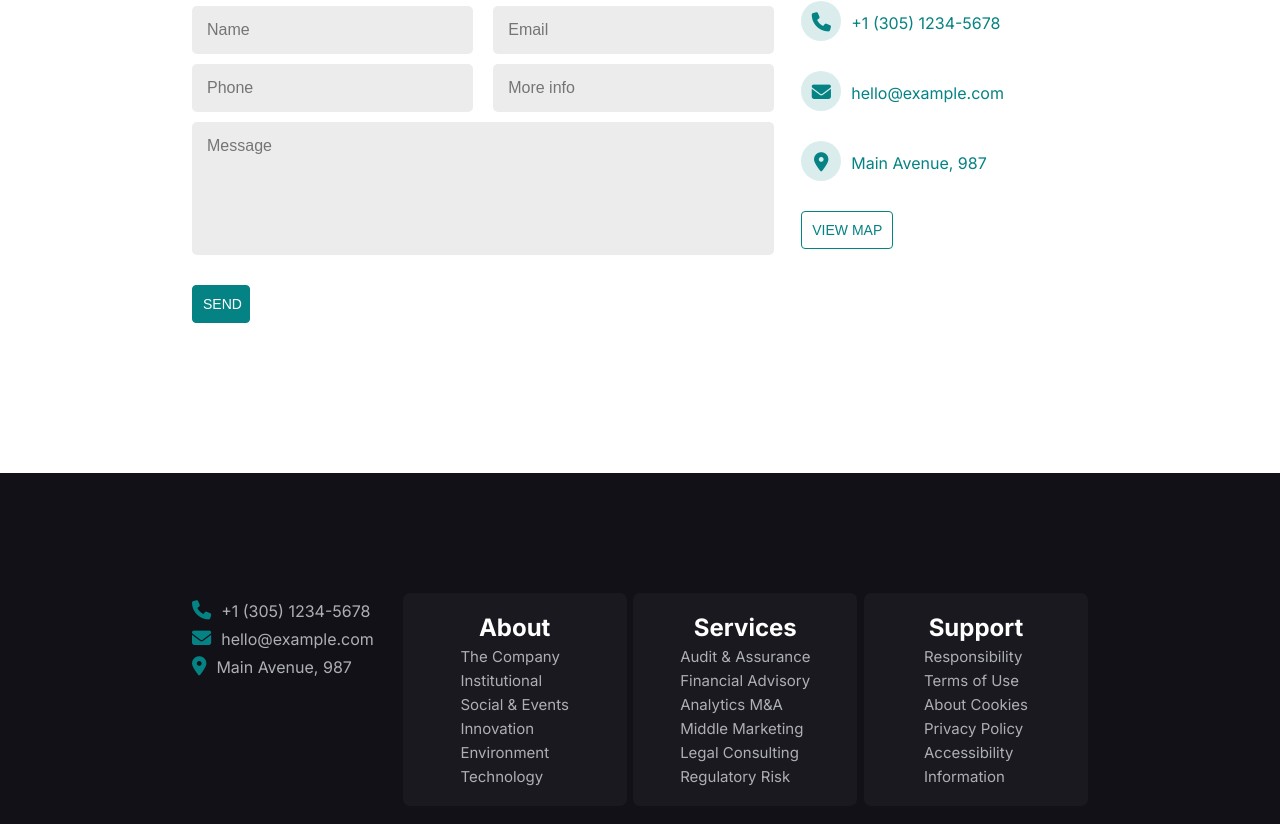
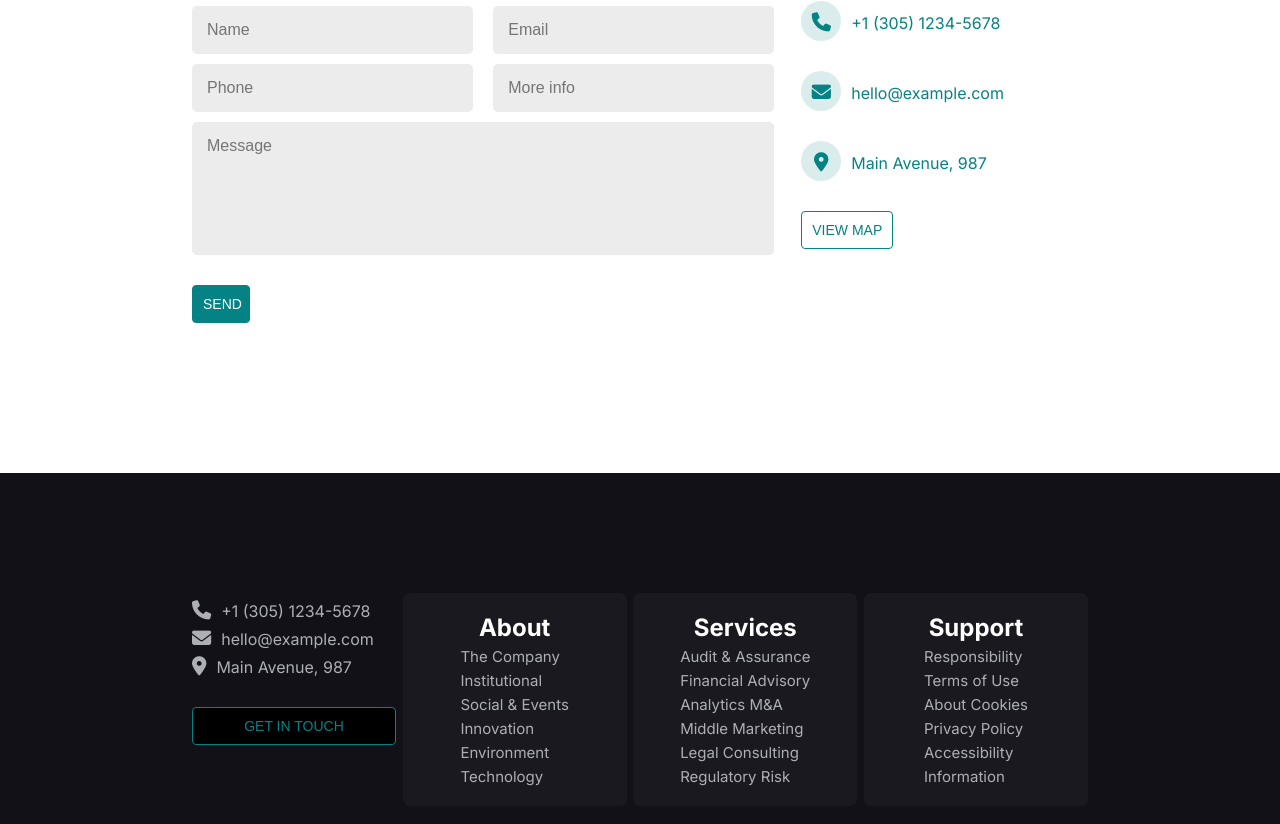
Before and after one commit to JacopoGrippiotti/proj-html-vuejs, a Vue app: page / in a window 1280 px wide. Shown: the part 3814-4638 px from the top of the page. Built offline with nearby package versions, Linux system fonts and the light colour scheme.

Commit message:
fixed AppFooter component

```diff
--- a/src/components/AppFooter.vue
+++ b/src/components/AppFooter.vue
@@ -26,7 +26,8 @@
                         <span>Main Avenue, 987</span>
                     </li>
 
-                </ul>
+                    <input type="button" value="get in touch">
+            </ul>
           </div>
           <FooterCard v-for="card in menuList"
            :title="card.title" :list="card.listItems"/>
@@ -88,7 +89,7 @@ export default {
 
 
                     i{
-                     color: #058283;
+                     color: rgb(174, 175, 182);
                      font-size: 1.2rem;
                     }
 
@@ -96,8 +97,21 @@ export default {
                         color: rgb(174, 175, 182);
                         margin-left: 10px;
                     }
+
+
                 }
             }
+                    input{
+                        padding: 10px 10px;
+                        text-transform: uppercase;
+                        font-size: 14px;
+                        background-color: black;
+                        border: 1px solid #058283;
+                        border-radius: 4px 4px 4px 4px;
+                        color: #058283;
+                        margin-top: 30px;
+                        margin-bottom: 30px;
+                    }
             }
         }
     }
```
